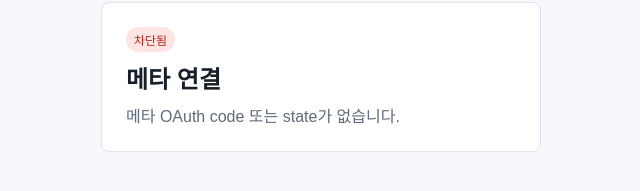
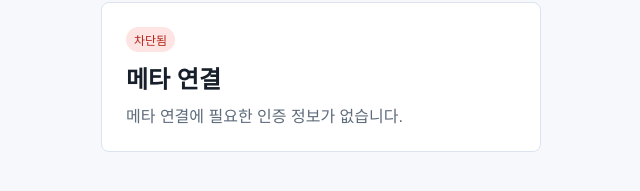
Before and after one commit to ert93333-ops/newmeta, a Next.js app: page /meta/oauth/callback in a window 1280 px wide. Shown: the part 323-514 px from the top of the page, without its empty margins (319-959 px from the left). Built offline with nearby package versions, Linux system fonts and the light colour scheme.

Commit message:
Localize Meta OAuth callback messages

```diff
--- a/src/app/meta/oauth/callback/oauth-callback-client.tsx
+++ b/src/app/meta/oauth/callback/oauth-callback-client.tsx
@@ -14,7 +14,7 @@
   const started = useRef(false);
   const [state, setState] = useState<CallbackState>({
     status: "pending",
-    message: "메타 OAuth callback을 받았습니다."
+    message: "메타 연결 응답을 받았습니다."
   });
 
   useEffect(() => {
@@ -32,14 +32,14 @@
     if (error) {
       setState({
         status: "blocked",
-        message: `메타 OAuth가 실패했습니다: ${error}`
+        message: `메타 연결이 실패했습니다: ${error}`
       });
       return;
     }
     if (!code || !oauthState) {
       setState({
         status: "blocked",
-        message: "메타 OAuth code 또는 state가 없습니다."
+        message: "메타 연결에 필요한 인증 정보가 없습니다."
       });
       return;
     }
```
